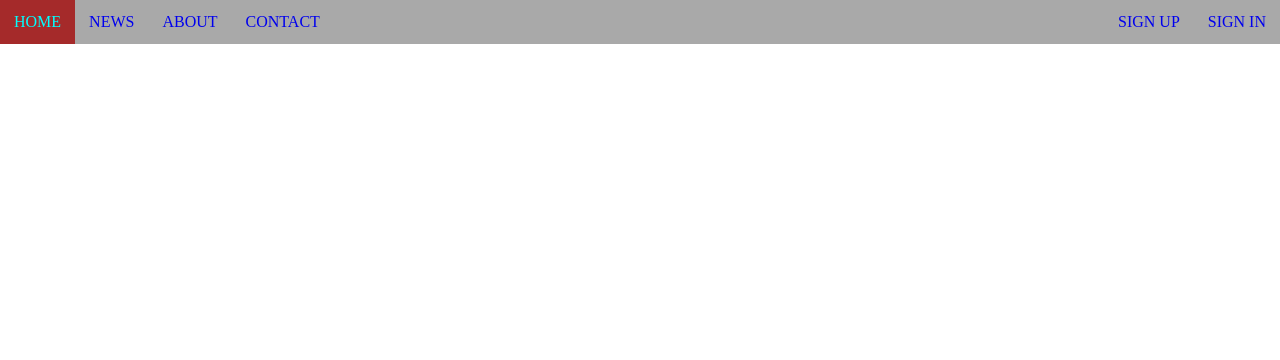
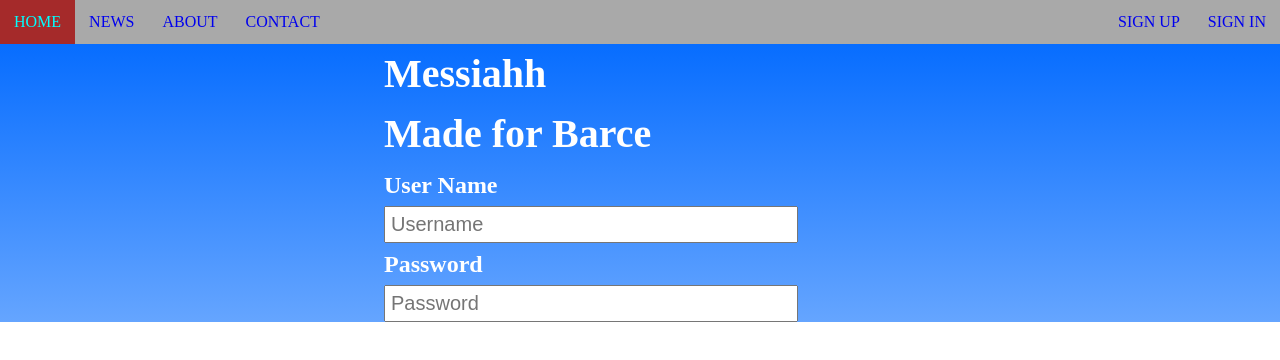
Before and after one commit to Xsaw14/MyBracketProject, a plain HTML site: page Project/indexNav.html in a window 1280 px wide. Drawn offline with Linux system fonts and the light colour scheme.

Commit message:
New checkin

```diff
--- a/Project/indexNav.html
+++ b/Project/indexNav.html
@@ -17,6 +17,34 @@
         </ul>
 
     </nav>
+
+    <div class="container" id="section-1-gradient">
+    <div class="row">
+        <div class="col-6 leftside-change">
+        <div>
+            <h1 class="large">Messiahh</h1>
+            <h1 class="large">Made for Barce</h1>
+        </div>
+        <form>
+            <div>
+            <h2>User Name</h2>
+                <input class="inputbox" type="text" name="username" placeholder="Username">
+            <h2>Password</h2>
+                <input class="inputbox" type="text" name="password" placeholder="Password">
+            </div>
+
+            </form>
+        </div>
+        <div class="col-6"></div>
+        </div>
+
+    </div>
+
+
+
+
+
+
 <script>
     function changeClass(){
         var x = document.getElementById("dropdownCLick");
--- a/Project/myDesign.css
+++ b/Project/myDesign.css
@@ -59,16 +59,16 @@ ul.navBarClass{
     background-color: darkgray;
 }
 
-ul li.triGramClass{
+ul.navBarClass li.triGramClass{
     display: none;
 }
 
-ul li{
+ul.navBarClass li{
     list-style: none;
     float:left;/*FLoat all elements to left*/
 }
 
-ul li.float-right{
+ul.navBarClass li.float-right{
     list-style: none;
     float:right;/*FLoat all elements to left*/
 }
@@ -86,6 +86,7 @@ ul.navBarClass li a:hover{
     background-color: brown;
     color: aqua;
 }
+
 
 
 @media screen and (max-width:680px){
@@ -118,3 +119,59 @@ ul.navBarClass li a:hover{
         text-align: left;
     }
 }
+
+#section-1-gradient{
+    background: linear-gradient( #076DFF, #65a5ff);
+    background: -webkit-linear-gradient( #076DFF, #65a5ff);
+    background: -o-linear-gradient( #076DFF, #65a5ff);
+    background: -moz-linear-gradient( #076DFF, #65a5ff);
+}
+
+.leftside-change{
+    margin-left: 30%;
+}
+
+h1.large{
+    color: white;
+    font-size: 40px;
+    margin: 0;
+    line-height: 60px;
+}
+
+input[type="text"]{
+    font-size: 20px;
+    width: 400px;
+    padding: 5px;
+}
+
+form h2{
+    color: white;
+    line-height: 2px;
+}
+
+.row{
+    margin-bottom: 10%;
+    width: 100%;
+    display: flex;
+    flex-wrap: wrap;
+    align-items: center;
+}
+
+.row::after{
+    display: table;
+    clear: both;
+    content: "";
+}
+
+.col-1{width: 8.33%;}
+.col-2{width: 16.66%;}
+.col-3{width: 25%;}
+.col-4{width: 33.33%;}
+.col-5{width: 41.66%;}
+.col-6{width: 50%;}
+.col-7{width: 58.33%;}
+.col-8{width: 66.66%;}
+.col-9{width: 75%;}
+.col-10{width: 83.33%;}
+.col-11{width: 91.66%;}
+.col-12{width: 100%;}
```
